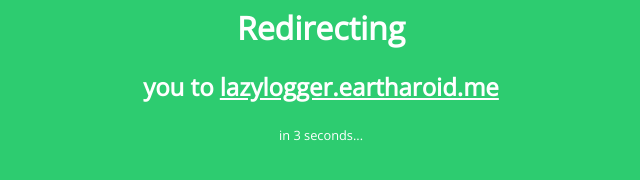
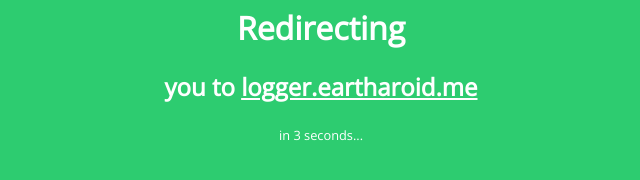
Before and after one commit to davidcralph/leeks.js, a plain HTML site: page logger/index.html in a window 1280 px wide. Shown: the part 292-472 px from the top of the page, without its empty margins (319-959 px from the left). Drawn offline with nearby package versions, Linux system fonts and the light colour scheme.

Commit message:
Update index.html
Change leekslazylogger website/docs from lazylogger.eartharoid.me to logger.eartharoid.me

```diff
--- a/logger/index.html
+++ b/logger/index.html
@@ -12,7 +12,7 @@
     <!--  META DATA  -->
 
     <!-- redirect  -->
-    <meta http-equiv='refresh' content='3; url=https://lazylogger.eartharoid.me' />
+    <meta http-equiv='refresh' content='3; url=https://logger.eartharoid.me' />
 
     <meta name='viewport' content='width=device-width, initial-scale=1.0'>
     <meta charset='UTF-8'>
@@ -77,7 +77,7 @@
 
         <p>
             <h1>Redirecting</h1>
-            <h2>you to <a href='https://lazylogger.eartharoid.me'>lazylogger.eartharoid.me</a></h2>
+            <h2>you to <a href='https://logger.eartharoid.me'>logger.eartharoid.me</a></h2>
             <span style='font-size: 0.8rem;'>in 3 seconds...</span>
         </p>
     </div>
```
